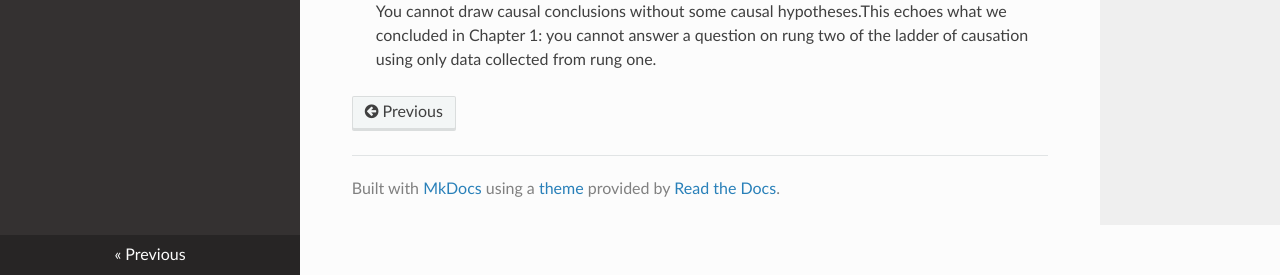
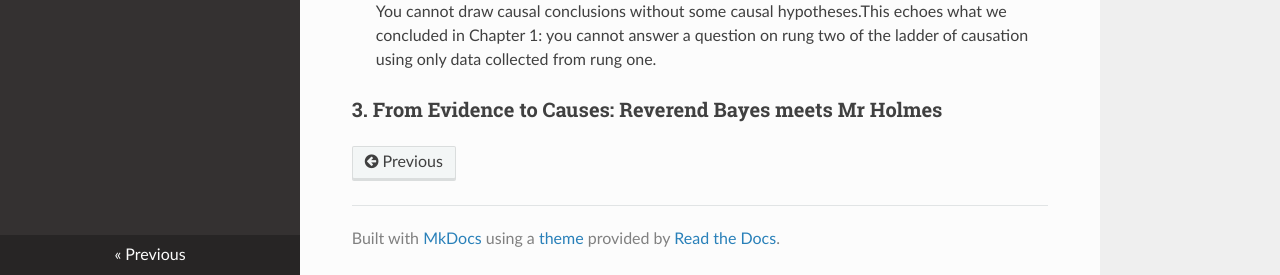
Before and after one commit to ironbar/mnist_universe, an MkDocs documentation site: the page built from docs/08_causality.md, in a window 1280 px wide and 900 px high, scrolled down 1730 px, cut to the strip 625-900 px from the top of the window. Built offline with MkDocs 1.6.1, drawn with Linux system fonts in a browser that asks for light colours; nearby versions of some CDN libraries.

Commit message:
Update 08_causality.md

```diff
--- a/docs/08_causality.md
+++ b/docs/08_causality.md
@@ -49,3 +49,5 @@ This chapter tells the history of how the dominant school of thought in statisti
 ![guinea-pig-path-analysis](http://jacheung.com/images/latest/path-analysis/guinea-pig-path-analysis.png)
 
 > You cannot draw causal conclusions without some causal hypotheses.This echoes what we concluded in Chapter 1: you cannot answer a question on rung two of the ladder of causation using only data collected from rung one.
+
+### 3. From Evidence to Causes: Reverend Bayes meets Mr Holmes
```
